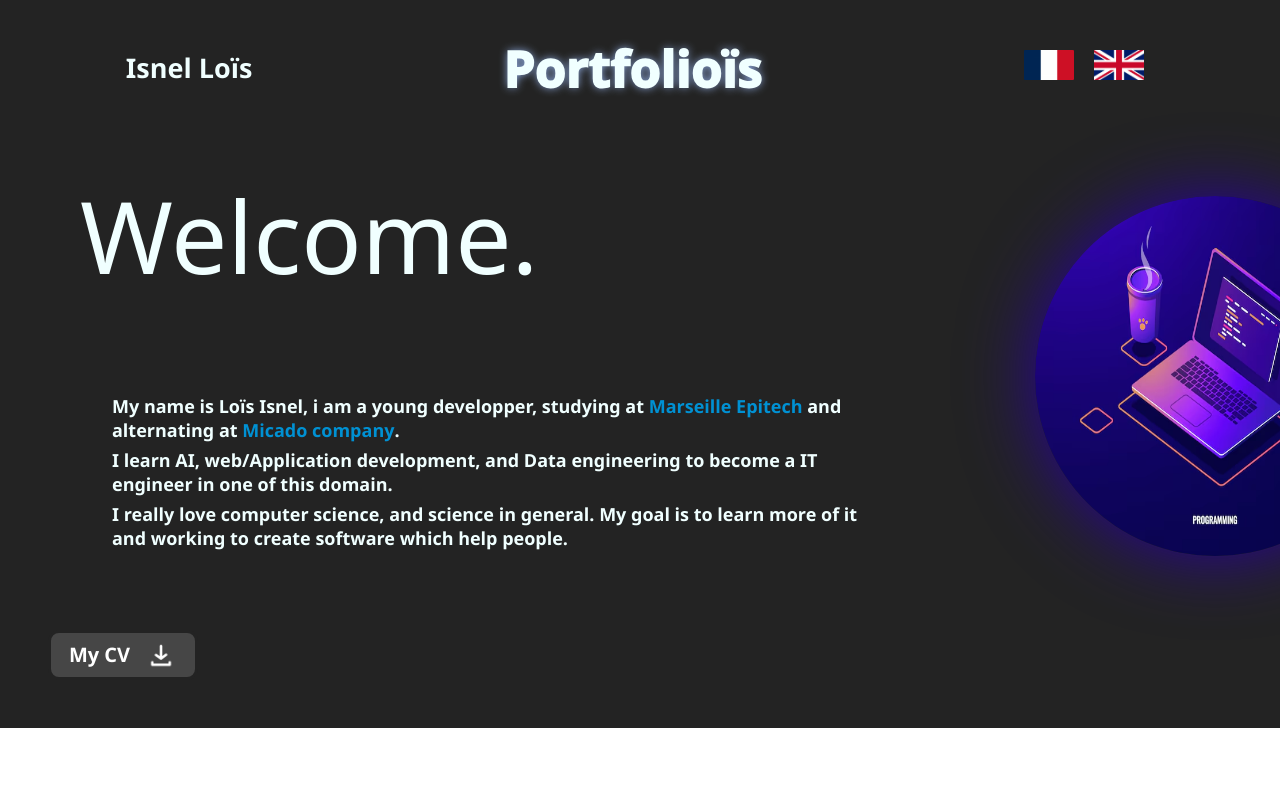
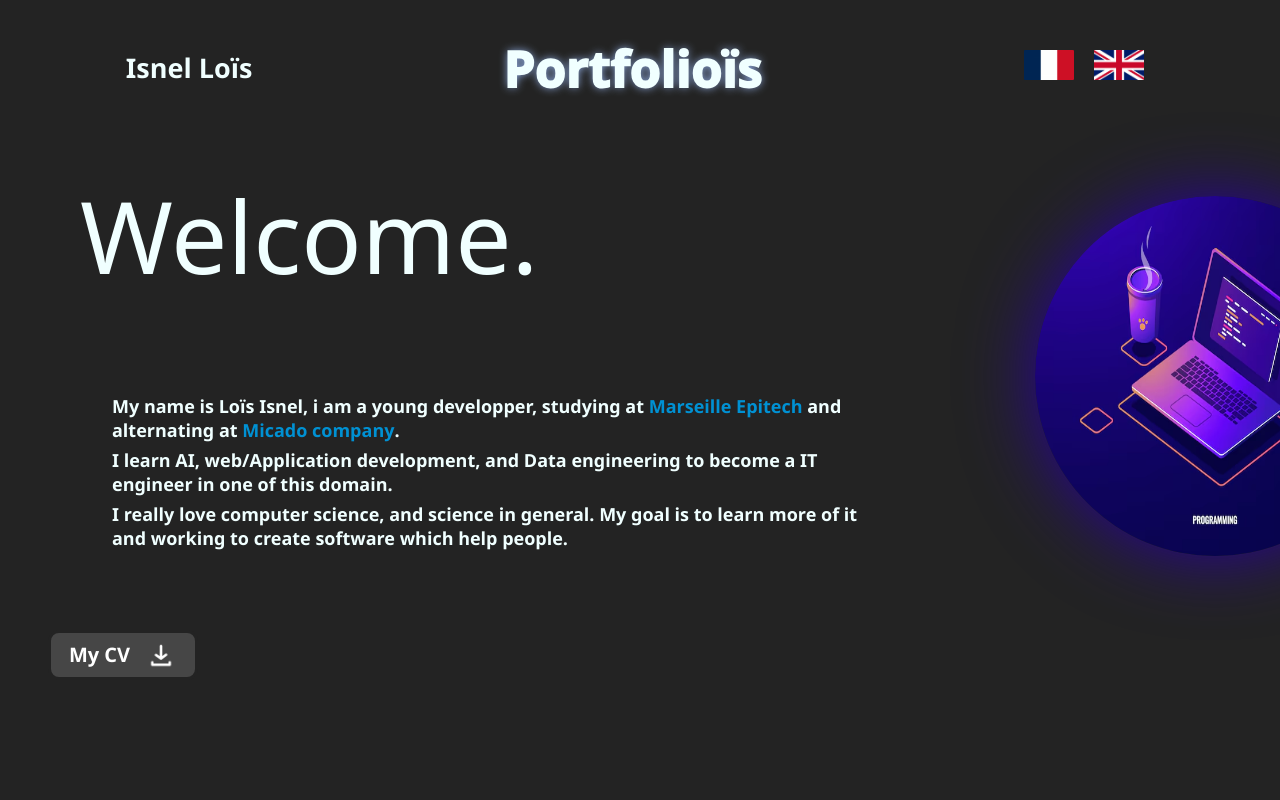
Before and after one commit to loisnel04/portfolio, a React (Create React App) app: page / in a window 1280 px wide. Shown: the top 800 px of the page. Built offline with nearby package versions, Linux system fonts and the light colour scheme.

Commit message:
Background fully black

```diff
--- a/src/App.css
+++ b/src/App.css
@@ -42,3 +42,7 @@ h1{
   display: flex;
   justify-content: center;
 }
+
+.App{
+  background-color: rgb(35, 35, 35);
+}
```
